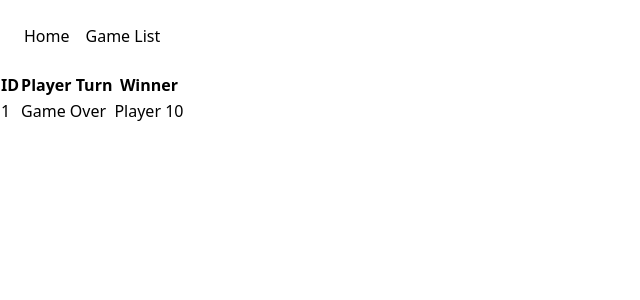
After one commit to cookster9/django-htmx-tictactoe, a Django app: template tictactoe_app/templates/tictactoe_app/games.html in a window 1280 px wide. The commit adds this page. Shown: the top 300 px of the page, without its empty margins (0-640 px from the left). Run offline with Django 3.2, Linux system fonts and the light colour scheme; the template is opened without the code that fills it: most values are stand-ins (such as "Sample title", 1, 10 or a date in 2020).

Commit message:
added new view with table for game list. fixed some other bugs

```diff
--- a/tictactoe_app/static/tictactoe_app/output.css
+++ b/tictactoe_app/static/tictactoe_app/output.css
@@ -566,6 +566,10 @@ video {
   display: flex;
 }
 
+.table {
+  display: table;
+}
+
 .grid {
   display: grid;
 }
--- a/tictactoe_app/templates/tictactoe_app/base.html
+++ b/tictactoe_app/templates/tictactoe_app/base.html
@@ -11,6 +11,9 @@
       <div class="p-2">
         <a href={% url 'startGame' %}>Home</a>
       </div>
+      <div class="p-2">
+        <a href={% url 'gameList' %}>Game List</a>
+      </div>
     </nav>
     {% block content %}
         <p>content</p>
--- /dev/null
+++ b/tictactoe_app/templates/tictactoe_app/games.html
@@ -0,0 +1,33 @@
+{% extends "tictactoe_app/base.html" %}
+
+{% block content %}
+    {% if object_list is empty %}
+        <p>No games yet!</p><a href={% url 'startGame' %}>Go Home</a>
+    {% else %}
+        <table class="">
+            <tr>
+                <th>ID</th>
+                <th>Player Turn</th>
+                <th>Winner</th>
+            </tr>
+            {% for game in object_list %}
+            <tr>
+                <td><a href="{% url 'playGame' pk=game.id %}">{{game.id}}</a></td>
+                <td>{% if game.winner is None %}
+                        Player {{game.player_turn}}
+                    {% else %}
+                        Game Over
+                    {% endif %}</td>
+                <td>{% if game.winner is None %}
+                        In progress
+                    {% elif game.winner == 3 %}
+                        Tie
+                    {% else %}
+                        Player {{game.winner}}
+                    {% endif %}
+                </td>
+            </tr>
+            {% endfor %}
+        </table>
+    {% endif %}
+{% endblock %}
--- a/tictactoe_app/templates/tictactoe_app/ttt.html
+++ b/tictactoe_app/templates/tictactoe_app/ttt.html
@@ -3,8 +3,8 @@
 {% block content %}
 <div class="flex justify-center">
     <div class="flex flex-col w-44">
-    {% if winner is not None %}
-        <p>Player {{ winner}} wins!</p>
+    {% if winner_message is not None %}
+        <p>{{ winner_message}}</p>
     {% else %}
         <p hx-get="/{{ id }}/winner/" hx-trigger="winnerFound from:body" hx-target="this" hx-swap="outerHTML" hidden>Winner</p>
     {% endif %}
--- a/tictactoe_app/urls.py
+++ b/tictactoe_app/urls.py
@@ -6,4 +6,5 @@ urlpatterns = [
     path('', views.startGame, name="startGame"),
     path('<int:pk>/', views.playGame, name='playGame'),
     path('<int:pk>/winner/', views.getWinner, name='getWinner'),
+    path('games/', views.GameListView.as_view(), name='gameList'),
 ]
--- a/tictactoe_app/utilities/GameOO.py
+++ b/tictactoe_app/utilities/GameOO.py
@@ -52,6 +52,8 @@ class GameOO:
             self.winner=self.playerTurn
         elif(self.board[0]==symbol and self.board[4]==symbol and self.board[8]==symbol):
             self.winner=self.playerTurn
+        elif(self.board[0]==symbol and self.board[3]==symbol and self.board[6]==symbol):
+            self.winner=self.playerTurn
         elif(self.board[1]==symbol and self.board[4]==symbol and self.board[7]==symbol):
             self.winner=self.playerTurn
         elif(self.board[2]==symbol and self.board[5]==symbol and self.board[8]==symbol):
```
Also changed, not shown: tictactoe_app/views.py (+24 -2 lines).
